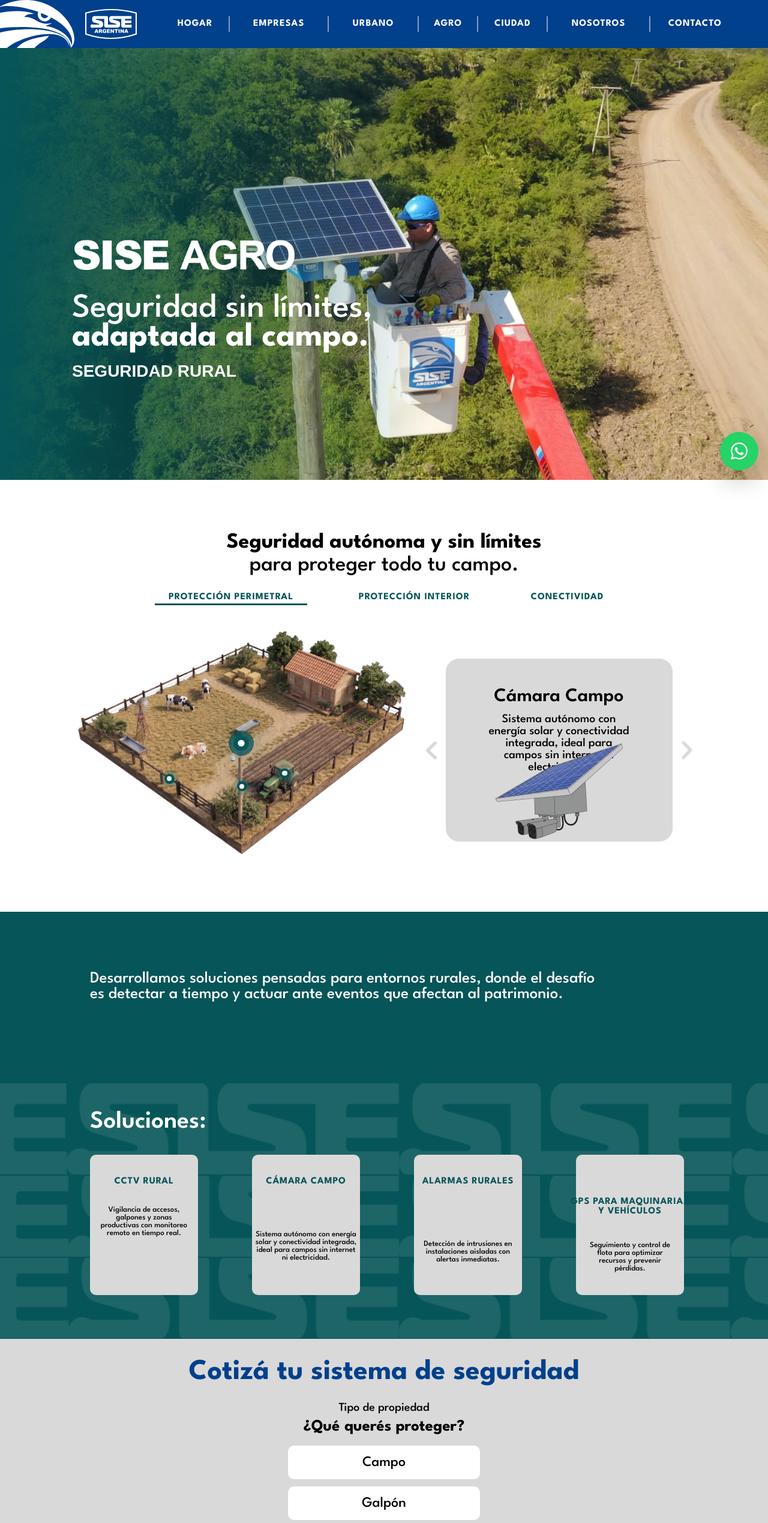
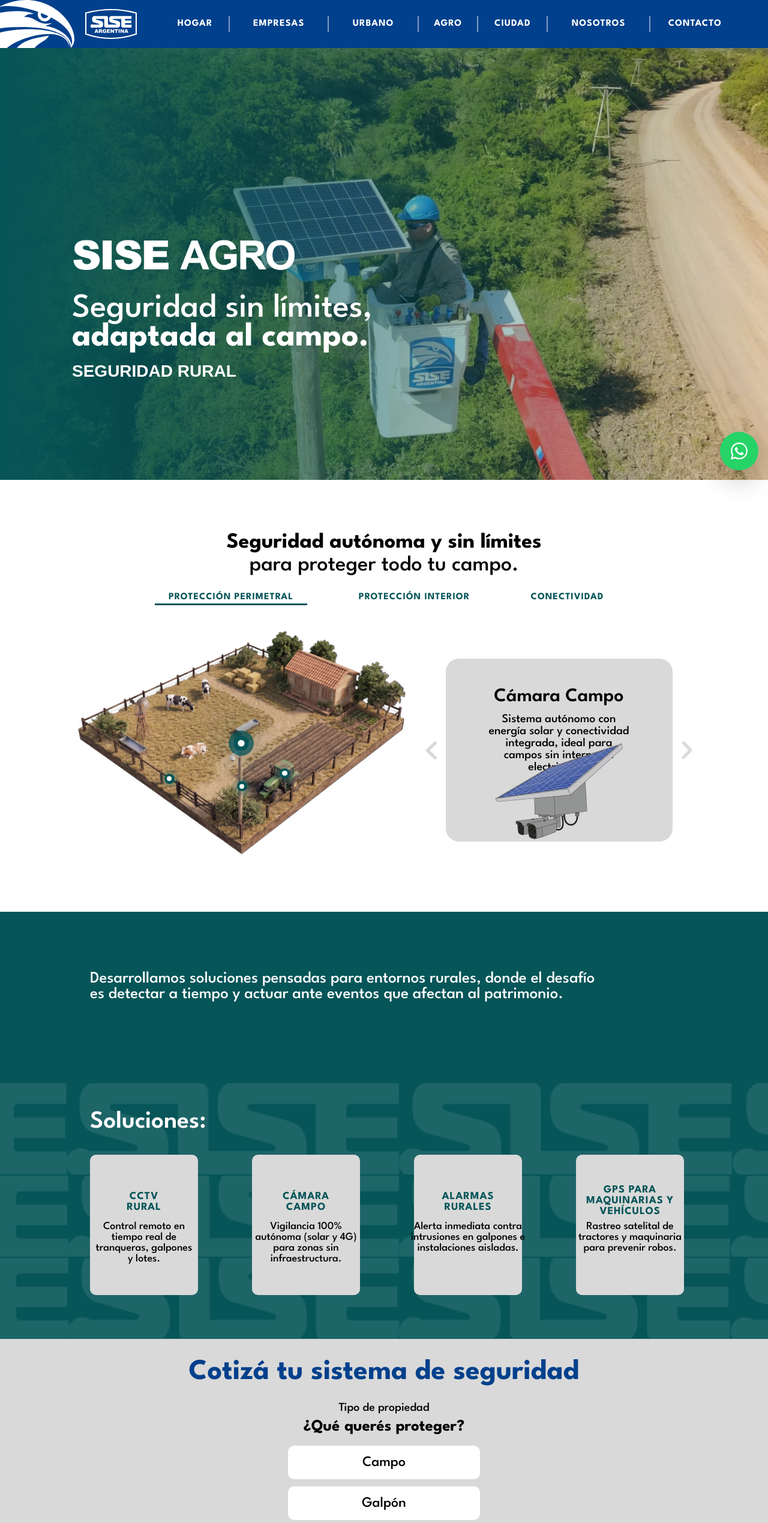
Before and after one commit to beercard/sise-web, a Next.js app: page /agro in a window 1280 px wide. Shown: the top 2539 px of the page at 60% size. Built offline with nearby package versions, Linux system fonts and the light colour scheme.

Commit message:
Ajustes Agro: gradiente hero y card GPS en Soluciones (mobile)

```diff
--- a/app/agro/components/AgroSolutionsModule/AgroSolutionsModule.jsx
+++ b/app/agro/components/AgroSolutionsModule/AgroSolutionsModule.jsx
@@ -1,41 +1,41 @@
 import styles from './AgroSolutionsModule.module.scss';
 
 /*
- * 15 bandas: es lo que pide el diseño mobile (nodo 5026:604), donde llenan
+ * 15 bandas: es lo que pide el diseño mobile (nodo 5014:470), donde llenan
  * justo el área de las cards — 15 × 55px + 14 separaciones de 2px = 853px.
  * En el resto de los breakpoints sólo se ven las tres primeras.
  */
 const WATERMARK_ROWS = Array.from({ length: 15 }, (_, index) => `row-${index + 1}`);
 
+/*
+ * El cuerpo de cada card es el mismo texto corto en desktop y mobile (Figma
+ * 5014:469 / 5014:470); el título sí difiere en la cantidad de renglones
+ * según el breakpoint, así que ese sigue separado en desktopTitle/mobileTitle.
+ */
 const solutions = [
   {
     key: 'cctv',
-    title: ['CCTV RURAL'],
+    title: ['CCTV', 'RURAL'],
     mobileTitle: ['CCTV RURAL'],
-    body: 'Vigilancia de accesos, galpones y zonas productivas con monitoreo remoto en tiempo real.',
-    mobileBody: 'Control remoto en tiempo real de tranqueras, galpones y lotes.'
+    body: 'Control remoto en tiempo real de tranqueras, galpones y lotes.'
   },
   {
     key: 'camara',
-    title: ['CÁMARA CAMPO'],
+    title: ['CÁMARA', 'CAMPO'],
     mobileTitle: ['CÁMARA CAMPO'],
-    body:
-      'Sistema autónomo con energía solar y conectividad integrada, ideal para campos sin internet ni electricidad.',
-    mobileBody: 'Vigilancia 100% autónoma (solar y 4G) para zonas sin infraestructura.'
+    body: 'Vigilancia 100% autónoma (solar y 4G) para zonas sin infraestructura.'
   },
   {
     key: 'alarmas',
-    title: ['ALARMAS RURALES'],
+    title: ['ALARMAS', 'RURALES'],
     mobileTitle: ['ALARMAS', 'RURALES'],
-    body: 'Detección de intrusiones en instalaciones aisladas con alertas inmediatas.',
-    mobileBody: 'Alerta inmediata contra intrusiones en galpones e instalaciones aisladas.'
+    body: 'Alerta inmediata contra intrusiones en galpones e instalaciones aisladas.'
   },
   {
     key: 'gps',
-    title: ['GPS PARA MAQUINARIAS Y VEHÍCULOS'],
-    mobileTitle: ['GPS PARA', 'MAQUINARIAS Y', 'VEHÍCULOS'],
-    body: 'Seguimiento y control de flota para optimizar recursos y prevenir pérdidas.',
-    mobileBody: 'Rastreo satelital de tractores y maquinaria para prevenir robos.'
+    title: ['GPS PARA', 'MAQUINARIAS Y', 'VEHÍCULOS'],
+    mobileTitle: ['GPS para maquinarias', 'y vehículos'],
+    body: 'Rastreo satelital de tractores y maquinaria para prevenir robos.'
   }
 ];
 
@@ -95,10 +95,7 @@
                       ))}
                     </span>
                   </h3>
-                  <p className={styles.cardBody}>
-                    <span className={styles.desktopBodyText}>{solution.body}</span>
-                    <span className={styles.mobileBodyText}>{solution.mobileBody}</span>
-                  </p>
+                  <p className={styles.cardBody}>{solution.body}</p>
                 </div>
               </article>
             ))}
--- a/app/agro/components/AgroSolutionsModule/AgroSolutionsModule.module.scss
+++ b/app/agro/components/AgroSolutionsModule/AgroSolutionsModule.module.scss
@@ -3,18 +3,21 @@
   --solutions-grid-height: 458px;
   --solutions-copy-height: calc(var(--solutions-total-height) - var(--solutions-grid-height));
   --solutions-content-width: 1187px;
-  --solutions-card-width: 212px;
+  /* Figma 5014:469: las cards miden 234.5px con 124px de separación (no
+     212/154, que era lo que había antes) — el total sigue siendo 1310px,
+     por eso el resto del grid no necesitó ajustes. */
+  --solutions-card-width: 234.5px;
   --solutions-card-height: 261px;
-  --solutions-grid-gap: 154px;
+  --solutions-grid-gap: 124px;
   --solutions-grid-width: calc((var(--solutions-card-width) * 4) + (var(--solutions-grid-gap) * 3));
   --solutions-title-width: 203px;
-  --solutions-card-title-top: 77px;
+  --solutions-card-title-top: 68px;
   --solutions-card-title-min-height: 19px;
   --solutions-card-title-font-size: 20px;
   --solutions-card-title-line-height: 20px;
-  --solutions-card-body-top: 135px;
-  --solutions-card-body-font-size: 16px;
-  --solutions-card-body-line-height: 16px;
+  --solutions-card-body-top: 124px;
+  --solutions-card-body-font-size: 20px;
+  --solutions-card-body-line-height: 20px;
   --solutions-card-body-width: 180px;
   position: relative;
   width: 100%;
@@ -111,14 +114,6 @@
 }
 
 .mobileTitle {
-  display: none;
-}
-
-.desktopBodyText {
-  display: inline;
-}
-
-.mobileBodyText {
   display: none;
 }
 
@@ -223,29 +218,36 @@
   background: #d9d9d9;
 }
 
+/* Anchos por card según Figma 5014:469 (cctv usa el ancho default 180px). */
+.cctv {
+  --solutions-card-body-width: 161px;
+}
+
 .camara {
-  --solutions-card-body-top: 127px;
-  --solutions-card-body-width: 171px;
+  --solutions-title-width: 195px;
+  --solutions-card-body-width: 195px;
 }
 
 .alarmas {
-  --solutions-card-body-top: 143px;
-  --solutions-card-body-width: 171px;
+  --solutions-title-width: 212px;
+  --solutions-card-body-width: 195px;
 }
 
 .gps {
   --solutions-title-width: 211px;
-  --solutions-card-title-top: 57px;
-  --solutions-card-title-min-height: 59px;
-  --solutions-card-body-top: 145px;
-  --solutions-card-body-width: 140px;
+  /* Su título ocupa 3 renglones y necesita arrancar más arriba que el resto;
+     igual que el top de la sección, queda proporcional al alto real de la
+     card para no perder esa relación en los breakpoints intermedios. */
+  --solutions-card-title-top: calc(var(--solutions-card-height) * 0.2145);
+  --solutions-card-title-min-height: calc(var(--solutions-card-height) * 0.226);
+  --solutions-card-body-width: 173px;
 }
 
 .cardTitle {
   position: absolute;
   top: var(--solutions-card-title-top);
-  left: 50%;
-  transform: translateX(-50%);
+  left: var(--solutions-card-title-left, 50%);
+  transform: var(--solutions-card-title-transform, translateX(-50%));
   width: var(--solutions-title-width);
   min-height: var(--solutions-card-title-min-height);
   margin: 0;
@@ -254,19 +256,19 @@
   align-items: center;
   justify-content: center;
   line-height: var(--solutions-card-title-line-height);
-  letter-spacing: 0.05em;
+  letter-spacing: var(--solutions-card-title-letter-spacing, 0.05em);
   font-size: var(--solutions-card-title-font-size);
   font-weight: 700;
   text-align: center;
-  text-transform: uppercase;
+  text-transform: var(--solutions-card-title-text-transform, uppercase);
   color: #065558;
 }
 
 .cardBody {
   position: absolute;
   top: var(--solutions-card-body-top);
-  left: 50%;
-  transform: translateX(-50%);
+  left: var(--solutions-card-body-left, 50%);
+  transform: var(--solutions-card-body-transform, translateX(-50%));
   margin: 0;
   width: var(--solutions-card-body-width);
   line-height: var(--solutions-card-body-line-height);
@@ -289,18 +291,21 @@
     --solutions-grid-height: 448px;
     --solutions-copy-height: calc(var(--solutions-total-height) - var(--solutions-grid-height));
     --solutions-content-width: 1080px;
-    --solutions-card-width: clamp(184px, 14vw, 212px);
+    --solutions-card-width: clamp(184px, 16.28vw, 234.5px);
     --solutions-card-height: clamp(238px, 18vw, 261px);
-    --solutions-grid-gap: clamp(90px, 9vw, 154px);
+    --solutions-grid-gap: clamp(90px, 8.61vw, 124px);
     --solutions-grid-width: calc((var(--solutions-card-width) * 4) + (var(--solutions-grid-gap) * 3));
     --solutions-title-width: calc(var(--solutions-card-width) - 8px);
-    --solutions-card-title-top: clamp(30px, 2.4vw, 36px);
+    /* Título y cuerpo escalan igual (20px en desktop real) y su "top" queda
+       proporcional al alto de la card, para que a 1440px coincidan con los
+       68px/124px de escritorio en vez de saltar a otro valor en el borde. */
+    --solutions-card-title-top: calc(var(--solutions-card-height) * 0.2605);
     --solutions-card-title-min-height: clamp(34px, 2.4vw, 39px);
-    --solutions-card-title-font-size: clamp(16px, 1.28vw, 20px);
-    --solutions-card-title-line-height: clamp(16px, 1.28vw, 20px);
-    --solutions-card-body-top: clamp(94px, 7.8vw, 112px);
-    --solutions-card-body-font-size: clamp(13px, 0.98vw, 16px);
-    --solutions-card-body-line-height: clamp(13px, 0.98vw, 16px);
+    --solutions-card-title-font-size: clamp(16px, 1.39vw, 20px);
+    --solutions-card-title-line-height: clamp(16px, 1.39vw, 20px);
+    --solutions-card-body-top: calc(var(--solutions-card-height) * 0.4751);
+    --solutions-card-body-font-size: clamp(16px, 1.39vw, 20px);
+    --solutions-card-body-line-height: clamp(16px, 1.39vw, 20px);
     --solutions-card-body-width: clamp(156px, 12vw, 180px);
   }
 
@@ -342,13 +347,13 @@
     --solutions-grid-gap: 90px;
     --solutions-grid-width: calc((var(--solutions-card-width) * 4) + (var(--solutions-grid-gap) * 3));
     --solutions-title-width: calc(var(--solutions-card-width) - 8px);
-    --solutions-card-title-top: 28px;
+    --solutions-card-title-top: calc(var(--solutions-card-height) * 0.2605);
     --solutions-card-title-min-height: 34px;
-    --solutions-card-title-font-size: 16px;
-    --solutions-card-title-line-height: 16px;
-    --solutions-card-body-top: 86px;
-    --solutions-card-body-font-size: 13px;
-    --solutions-card-body-line-height: 13px;
+    --solutions-card-title-font-size: 18px;
+    --solutions-card-title-line-height: 18px;
+    --solutions-card-body-top: calc(var(--solutions-card-height) * 0.4751);
+    --solutions-card-body-font-size: 18px;
+    --solutions-card-body-line-height: 18px;
     --solutions-card-body-width: 154px;
   }
 
@@ -643,9 +648,19 @@
 
   .gps {
     --solutions-title-width: 197px;
+    --solutions-card-title-left: 2px;
+    --solutions-card-title-transform: none;
     --solutions-card-title-top: 26px;
     --solutions-card-title-min-height: 59px;
+    --solutions-card-title-font-size: 20px;
+    --solutions-card-title-line-height: 20px;
+    --solutions-card-title-letter-spacing: 1px;
+    --solutions-card-title-text-transform: uppercase;
     --solutions-card-body-top: 90px;
-    --solutions-card-body-width: 173px;
+    --solutions-card-body-left: 50%;
+    --solutions-card-body-transform: translateX(-50%);
+    --solutions-card-body-width: 178px;
+    --solutions-card-body-font-size: 17px;
+    --solutions-card-body-line-height: 17px;
   }
 }
--- a/app/agro/page.module.scss
+++ b/app/agro/page.module.scss
@@ -27,8 +27,9 @@
 .heroGradient {
   position: absolute;
   inset: 0;
-  width: min(980px, 58%);
-  background-image: linear-gradient(90deg, rgba(6, 85, 88, 0.95) 0%, rgba(6, 85, 88, 0.7) 58%, rgba(6, 85, 88, 0) 100%);
+  width: 100%;
+  height: 100%;
+  background-image: linear-gradient(90deg, #065558 0%, rgba(6, 85, 88, 0.5) 50%, rgba(255, 255, 255, 0) 100%);
   pointer-events: none;
 }
 
@@ -1205,11 +1206,11 @@
 }
 
 .heroGradient {
-  inset: 0 auto 0 0;
-  width: 800px;
+  position: absolute;
+  inset: 0;
+  width: 100%;
   height: 100%;
-  transform: none;
-  background-image: linear-gradient(90deg, #065558 0%, rgba(6, 85, 88, 0.5) 49.52%, rgba(255, 255, 255, 0) 100%);
+  background-image: linear-gradient(90deg, #065558 0%, rgba(6, 85, 88, 0.5) 50%, rgba(255, 255, 255, 0) 100%);
 }
 
 .heroCopy {
@@ -1263,10 +1264,6 @@
 }
 
 @media (max-width: 1366px) {
-  .heroGradient {
-    width: min(720px, 56%);
-  }
-
   .heroCopy {
     top: 312px;
   }
@@ -1289,10 +1286,6 @@
 }
 
 @media (max-width: 1200px) {
-  .heroGradient {
-    width: min(620px, 58%);
-  }
-
   .heroCopy {
     top: 286px;
     width: min(560px, calc(100% - 64px));
```
